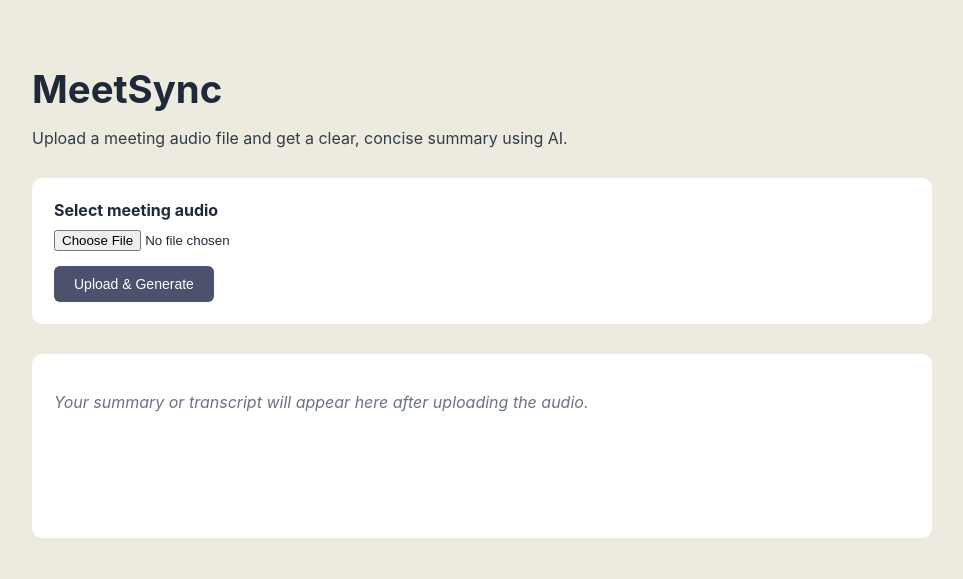
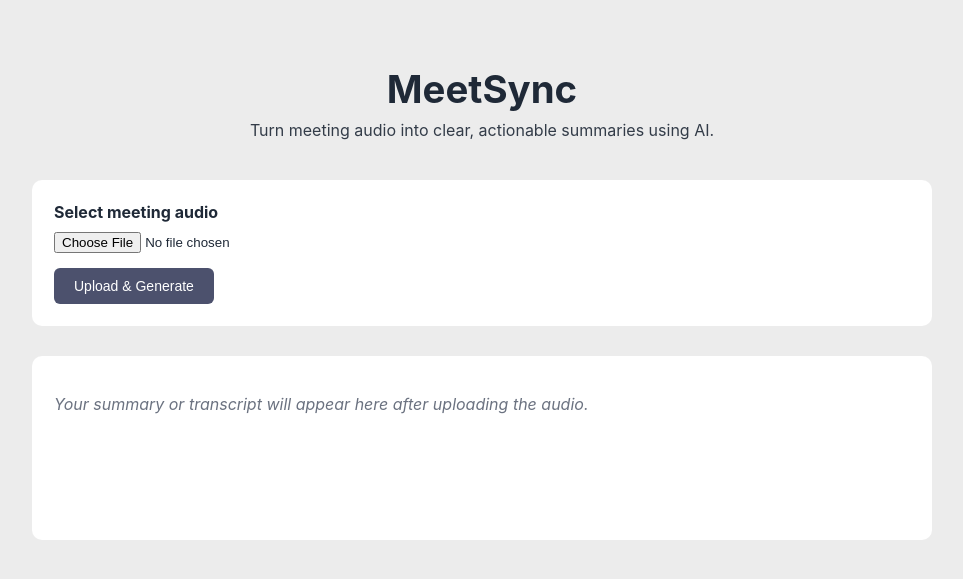
Before and after one commit to Himanshu-2678/MeetSync, a Flask app: page / in a window 1280 px wide. Shown: the top 579 px of the page, without its empty margins (158-1121 px from the left). Run offline with Flask 3, Linux system fonts and the light colour scheme.

Commit message:
polished UI

```diff
--- a/templates/index.html
+++ b/templates/index.html
@@ -5,11 +5,22 @@
     <title>MeetSync</title>
 
     <style>
+        .header {
+            margin-bottom: 40px;
+            text-align: center;
+        }
+
+        .header .description {
+            max-width: 600px;
+            margin: 0 auto;
+        }
+
+
         body {
             margin: 0;
             padding: 0;
             font-family: -apple-system, BlinkMacSystemFont, "Segoe UI", Roboto, Arial, sans-serif;
-            background-color: #EDEAE0;
+            background-color: #ececec;
             color: #1f2937;
         }
 
@@ -104,10 +115,14 @@
 
 <body>
     <div class="container">
-        <h1>MeetSync</h1>
-        <p class="description">
-            Upload a meeting audio file and get a clear, concise summary using AI.
-        </p>
+
+        <!-- Header -->
+        <div class="header">
+            <h1>MeetSync</h1>
+            <p class="description">
+                Turn meeting audio into clear, actionable summaries using AI.
+            </p>
+        </div>
 
         <!-- Upload Section -->
         <div class="upload-card">
@@ -143,6 +158,7 @@
                 </p>
             {% endif %}
         </div>
+
     </div>
 
     <script>
@@ -151,4 +167,5 @@
         }
     </script>
 </body>
+
 </html>
```
